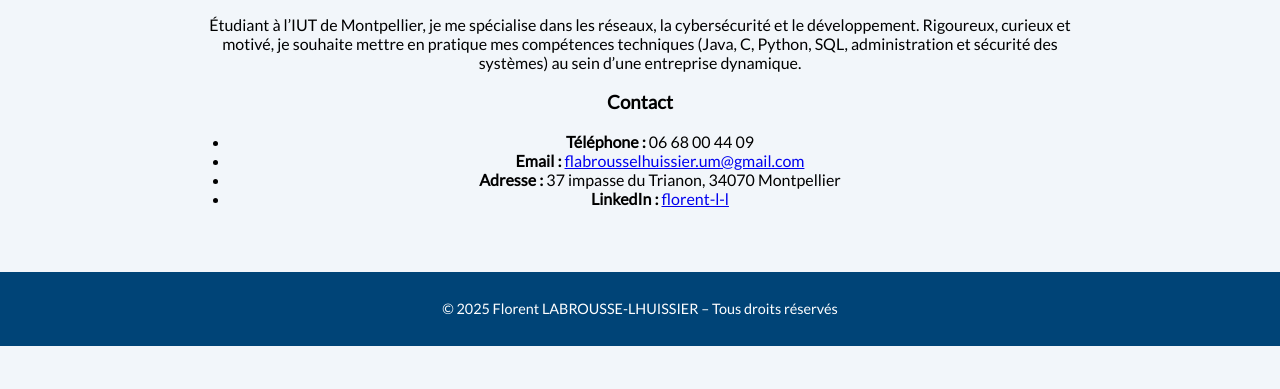
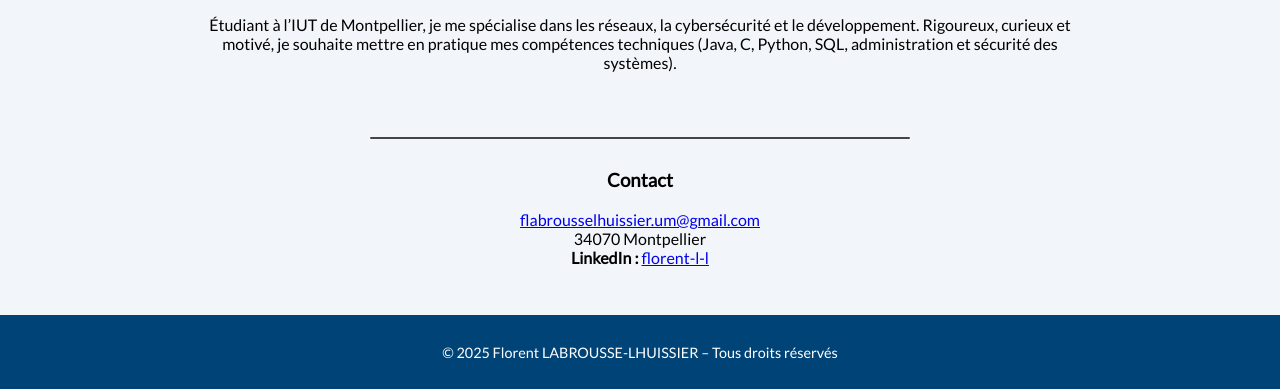
Before and after one commit to flothival/Florent_LABROUSSE-LHUISSIER, a plain HTML site: page index.html in a window 1280 px wide. Shown: the part 471-860 px from the top of the page. Before the commit the page ends 817 px from the top, so only its background shows below. Drawn offline with Linux system fonts and the light colour scheme.

Commit message:
ajout secondaire

```diff
--- a/index.html
+++ b/index.html
@@ -31,19 +31,19 @@
         <p>
             Étudiant à l’IUT de Montpellier, je me spécialise dans les réseaux, la cybersécurité et le développement.
             Rigoureux, curieux et motivé, je souhaite mettre en pratique mes compétences techniques
-            (Java, C, Python, SQL, administration et sécurité des systèmes) au sein d’une entreprise dynamique.
+            (Java, C, Python, SQL, administration et sécurité des systèmes).
         </p>
 
+        <br>
+        <hr class="separator">
         <section class="contact">
             <h3>Contact</h3>
-            <ul>
-                <li><strong>Téléphone :</strong> 06 68 00 44 09</li>
-                <li><strong>Email :</strong> <a
-                        href="mailto:flabrousselhuissier.um@gmail.com">flabrousselhuissier.um@gmail.com</a></li>
-                <li><strong>Adresse :</strong> 37 impasse du Trianon, 34070 Montpellier</li>
-                <li><strong>LinkedIn :</strong> <a href="https://www.linkedin.com/in/florent-l-l/"
-                        target="_blank">florent-l-l</a></li>
-            </ul>
+
+            <a href="mailto:flabrousselhuissier.um@gmail.com">flabrousselhuissier.um@gmail.com</a><br>
+            <strong></strong>34070 Montpellier <br>
+            <strong>LinkedIn :</strong> <a href="https://www.linkedin.com/in/florent-l-l/"
+                target="_blank">florent-l-l</a><br>
+
         </section>
 
 
--- a/style.css
+++ b/style.css
@@ -50,6 +50,22 @@ nav a.active {
     color: white;
 }
 
+.separator {
+    border: none;
+    height: 2px;
+    width: 60%;
+    margin: 30px auto;
+    background-color: #444; /* couleur de la ligne */
+    border-radius: 2px;     /* bords arrondis optionnels */
+}
+
+.no-bullet {
+    list-style-type: none;  /* supprime les puces */
+    padding-left: 0;        /* enlève l’espace à gauche */
+    margin: 0;              /* optionnel : resserre la liste */
+
+}
+
 /* --- Section principale --- */
 main {
     max-width: 900px;
```
Also changed, not shown: projets.html (+3 -3 lines).
